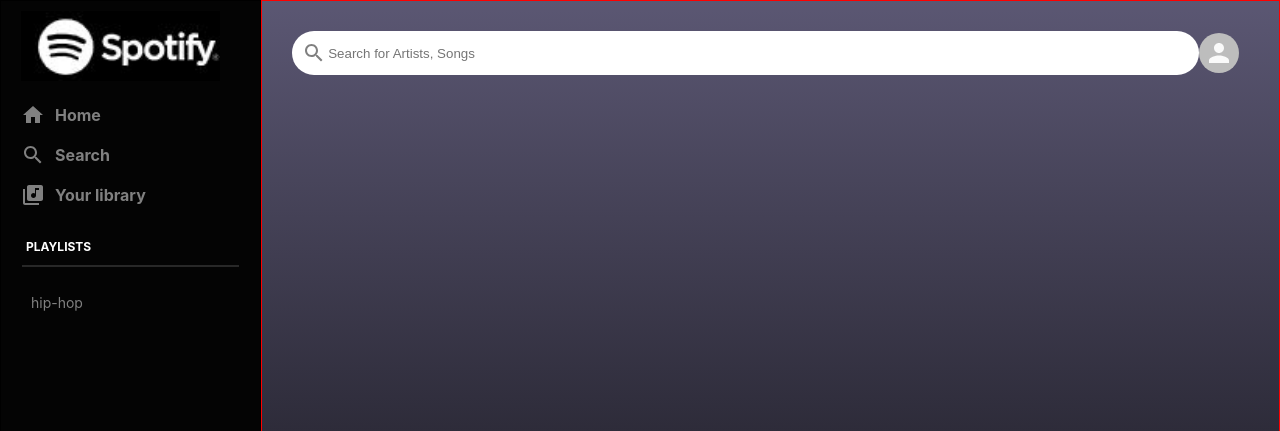
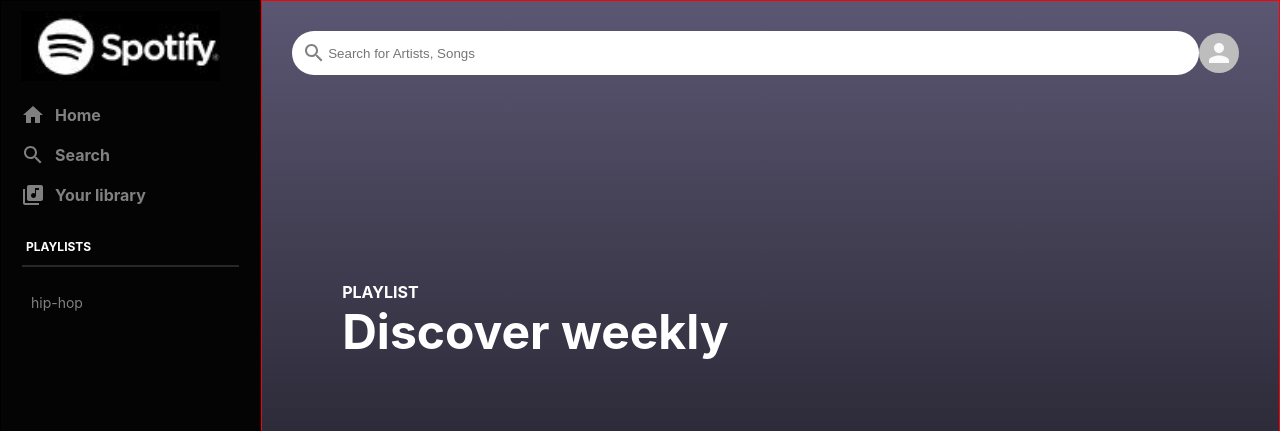
Before and after one commit to JevgenijsKonevs/React_JS_Spotify_Clone, a React (Create React App) app: page / in a window 1280 px wide. Shown: the top 431 px of the page. Built offline with nearby package versions, Linux system fonts and the light colour scheme; what spotify-web-api-js would draw is missing.

Commit message:
top of the body // discover weekly

```diff
--- a/src/App.js
+++ b/src/App.js
@@ -42,6 +42,12 @@ function App() {
           playlists: playlists,
         });
       });
+      spotify.getPlaylist("2wVHAqMObGv0eL9itb9neW").then((response) =>
+        dispatch({
+          type: "SET_DISCOVER_WEEKLY",
+          discover_weekly: response,
+        })
+      );
     }
   }, []);
 
--- a/src/Body.css
+++ b/src/Body.css
@@ -6,3 +6,24 @@
     color:white;
     padding: 30px
 }
+.body__info {
+    display:flex;
+    align-items: flex-end;
+    padding: 10px;
+}
+.body__infoText {
+    flex: 1;
+}
+
+.body__infoText > h2 {
+    font-size: 48px;
+    margin-bottom: 10px;
+}
+.body__infoText > p {
+    font-size: 14px;
+}
+.body__info > img {
+    height: 20vw;
+    margin: 0 20px;
+    box-shadow: 0 4px 60px rgba(0,0,0,0.5);
+}
--- a/src/Body.js
+++ b/src/Body.js
@@ -1,13 +1,19 @@
 import React from "react";
 import Header from "./Header";
+import { useDataLayerValue } from "./DataLayer";
 import "./Body.css";
 function Body({ spotify }) {
+  const [{ discover_weekly }, dispatch] = useDataLayerValue();
   return (
     <div className="body">
       <Header spotify={spotify} />
       <div className="body__info">
-        <img src="" alt="" />
-        <div className="body__infoText"></div>
+        <img src={discover_weekly?.images[0].url} alt="" />
+        <div className="body__infoText">
+          <strong>PLAYLIST</strong>
+          <h2>Discover weekly</h2>
+          <p>{discover_weekly?.description}</p>
+        </div>
       </div>
     </div>
   );
--- a/src/reducer.js
+++ b/src/reducer.js
@@ -24,6 +24,11 @@ const reducer = (state, action) => {
         ...state,
         playlists: action.playlists,
       };
+    case "SET_DISCOVER_WEEKLY":
+      return {
+        ...state,
+        discover_weekly: action.discover_weekly,
+      };
     default:
       return state;
   }
```
